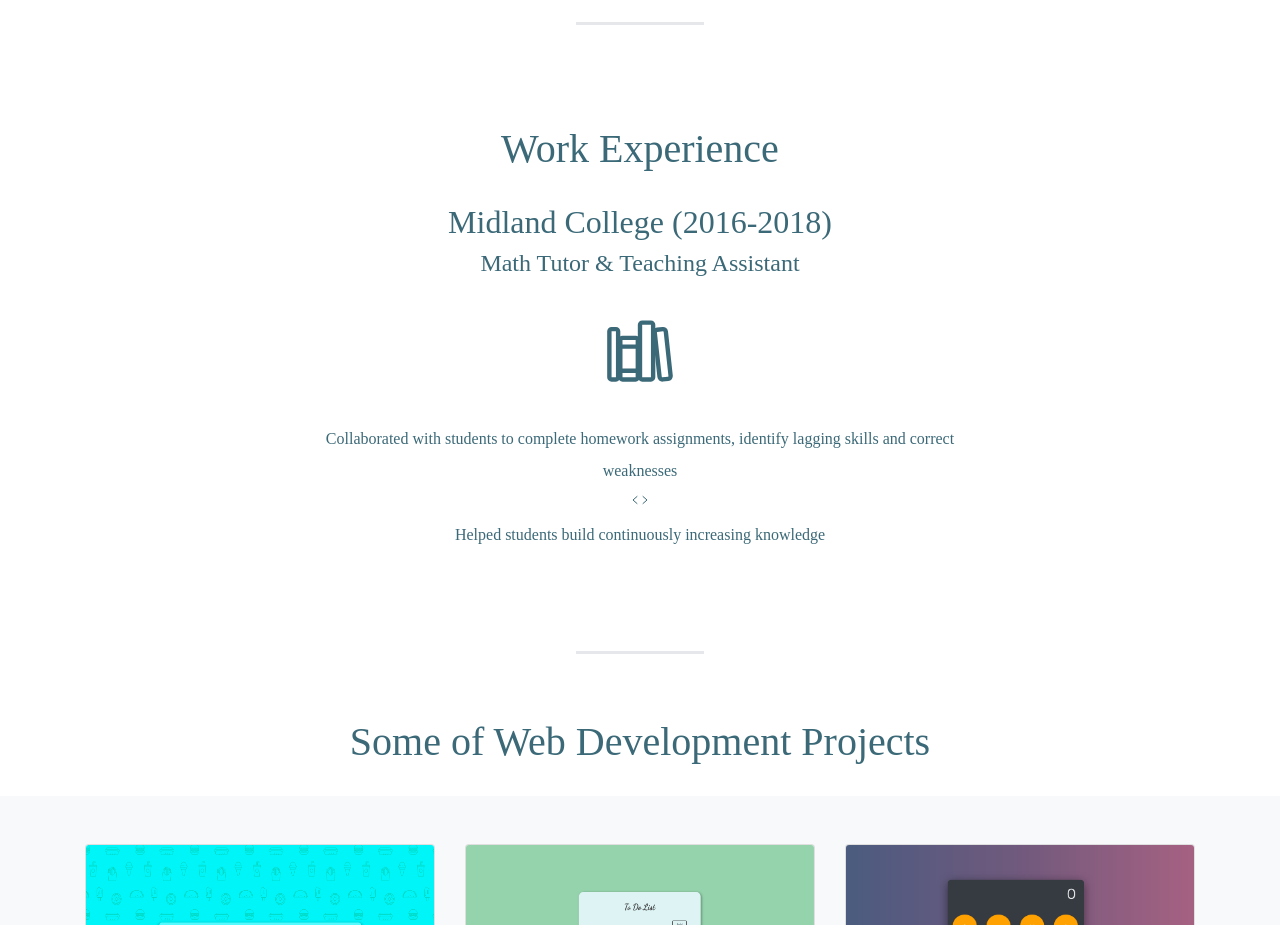
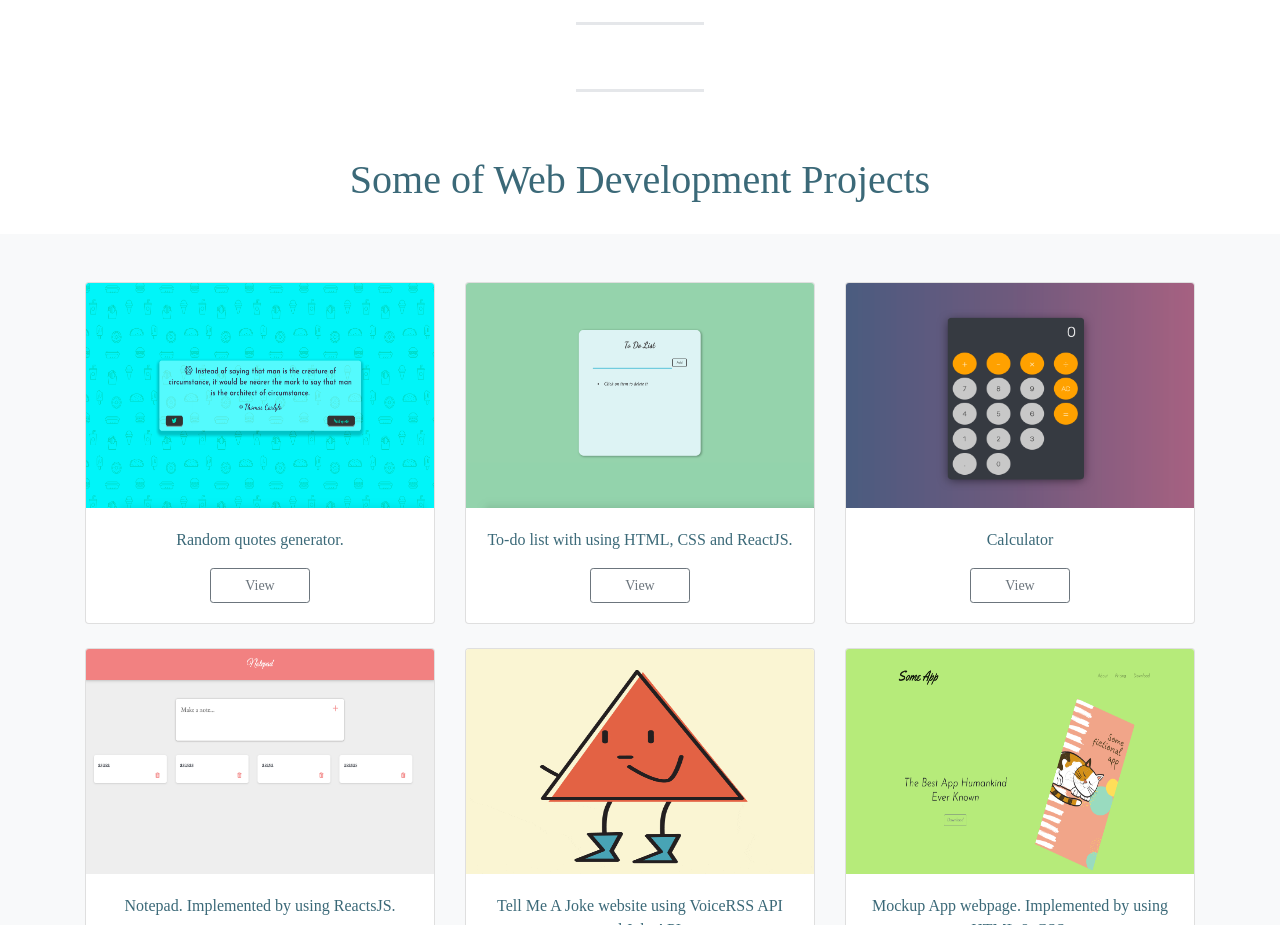
Before and after one commit to timurxo/cv, a plain HTML site: page index.html in a window 1280 px wide. Shown: the part 2620-3545 px from the top of the page. Drawn offline with nearby package versions, Linux system fonts and the light colour scheme; animation ran at ten frames a second; a web font is replaced by a local one.

Commit message:
Update index.html

```diff
--- a/index.html
+++ b/index.html
@@ -213,32 +213,6 @@
 </section>
 
     <hr>
-<!-- ============================== WORK EXPERIENCE ================================ -->
-
-    <div class="work-container" data-aos="fade-left">
-        <div class="work">
-          <h1 class="work-exp-label">Work Experience </h1>
-          <h2>Midland College (2016-2018)</h2>
-          <h4>Math Tutor & Teaching Assistant </h4>
-
-          <ion-icon class="book-icon" name="library-outline"></ion-icon>
-
-          <div class="work-row">
-
-                <ul class="jobs-list" style="list-style-type: none;">
-
-                  <li>Collaborated with students to complete homework assignments, identify lagging skills and correct
-        weaknesses</li>
-                  <li> <ion-icon name="code-outline"></ion-icon> </li>
-                  <li>Helped students build continuously increasing knowledge</li>
-
-                </ul>
-
-          </div>
-        </div>
-
-
-    </div>
 
     <hr>
 
```
